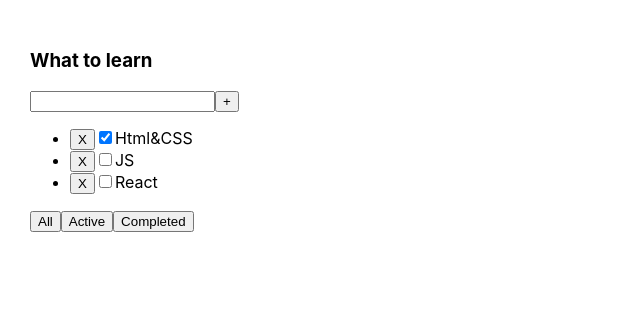
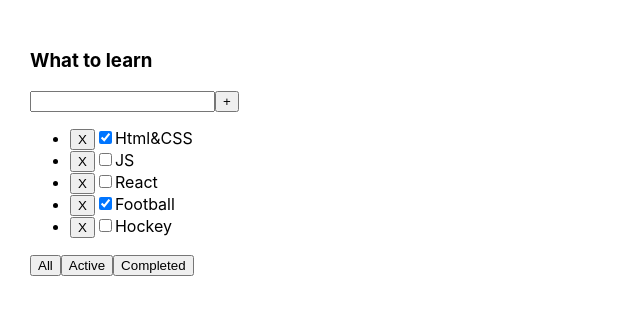
Before and after one commit to Kliapwnz/TodoRepeat, a React (Create React App) app: page / in a window 1280 px wide. Shown: the top 314 px of the page, without its empty margins (0-640 px from the left). Built offline with nearby package versions, Linux system fonts and the light colour scheme.

Commit message:
add task

```diff
--- a/src/App.tsx
+++ b/src/App.tsx
@@ -6,7 +6,9 @@ function App() {
    const task1 =[
        {id:1, title:"Html&CSS", isDone: true },
        {id:2, title:"JS", isDone: false },
-       {id:3, title:"React", isDone: false }
+       {id:3, title:"React", isDone: false },
+       {id:4, title:"Football", isDone: true },
+       {id:5, title:"Hockey", isDone: false }
    ]
 
 
```
